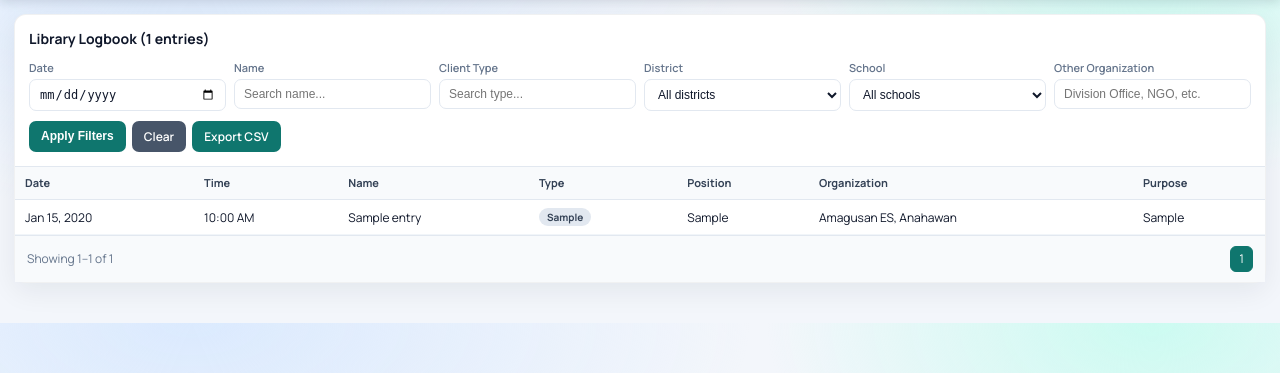
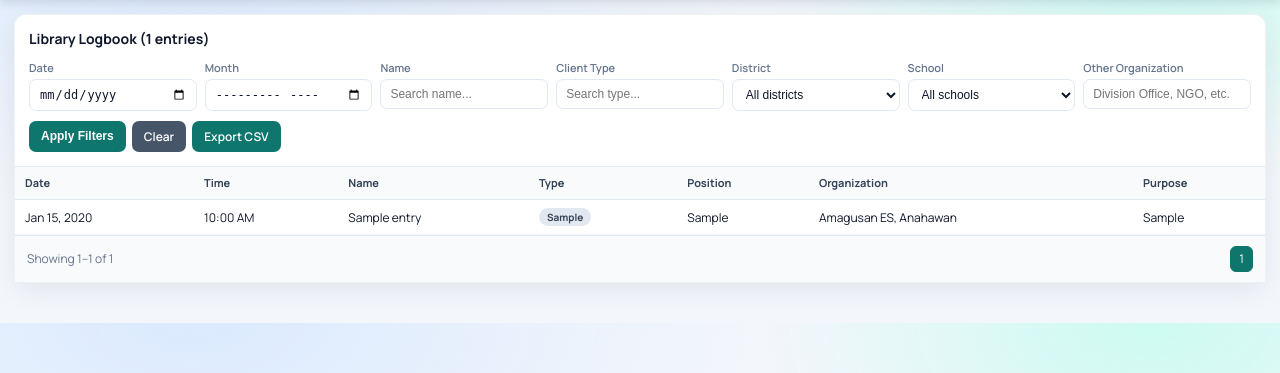
Before and after one commit to jralexa/library_logs, a PHP site: page /admin/dashboard.php in a window 1280 px wide. Shown: the part 47-420 px from the top of the page. Run offline with PHP 8.4, Linux system fonts and the light colour scheme; a user stored in the database is signed in; data comes from the database, SQL or seed files in the repository; tables that the repository leaves empty hold one stand-in row (values such as "Sample post").

```diff
--- a/admin/dashboard.php
+++ b/admin/dashboard.php
@@ -57,12 +57,16 @@ foreach ($schools_by_district as $district_id => $district_schools) {
 
 // Read filter inputs.
 $filter_date = get_value('filter_date');
+$filter_month = get_value('filter_month');
 $filter_name = get_value('filter_name');
 $filter_client_type = get_value('filter_client_type');
 $filter_district_id = get_value('filter_district_id');
 $filter_school_id = get_value('filter_school_id');
 $filter_organization = get_value('filter_organization');
 
+if ($filter_month !== '' && !preg_match('/^\d{4}\-(0[1-9]|1[0-2])$/', $filter_month)) {
+    $filter_month = '';
+}
 if ($filter_district_id !== '' && !ctype_digit($filter_district_id)) {
     $filter_district_id = '';
 }
@@ -78,6 +82,10 @@ $types = '';
 if ($filter_date !== '') {
     $where .= ' AND le.date = ?';
     $params[] = $filter_date;
+    $types .= 's';
+} elseif ($filter_month !== '') {
+    $where .= ' AND DATE_FORMAT(le.date, "%Y-%m") = ?';
+    $params[] = $filter_month;
     $types .= 's';
 }
 
@@ -181,6 +189,10 @@ require __DIR__ . '/../includes/partials/document_start.php';
                         <div class="filter-group">
                             <label for="filter_date">Date</label>
                             <input type="date" id="filter_date" name="filter_date" value="<?php echo h($filter_date); ?>">
+                        </div>
+                        <div class="filter-group">
+                            <label for="filter_month">Month</label>
+                            <input type="month" id="filter_month" name="filter_month" value="<?php echo h($filter_month); ?>">
                         </div>
 
                         <div class="filter-group">
```
Also changed, not shown: admin/export.php (+8 -0 lines).
